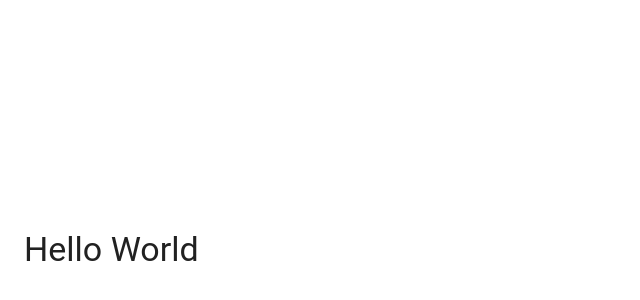
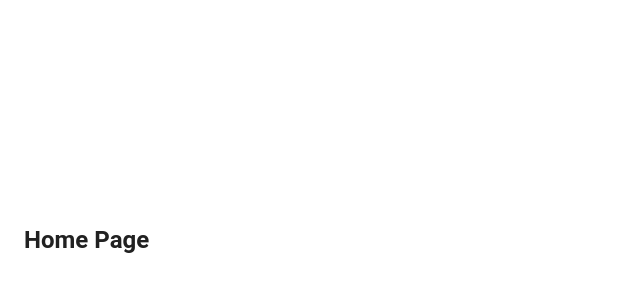
Before and after one commit to CoffeeMan1ac/project-streamline, a React app in the folder frontend/: page / in a window 1280 px wide. Shown: the part 166-466 px from the top of the page, without its empty margins (0-640 px from the left). Built offline with nearby package versions, Linux system fonts and the light colour scheme; the HTML template or start-up script is replaced by a standard one.

Commit message:
Initialise frontend skeleton with React, TypeScript, and MUI

```diff
--- a/frontend/package.json
+++ b/frontend/package.json
@@ -15,7 +15,8 @@
     "@mui/icons-material": "^7.3.7",
     "@mui/material": "^7.3.7",
     "react": "^19.2.0",
-    "react-dom": "^19.2.0"
+    "react-dom": "^19.2.0",
+    "react-router-dom": "^7.13.0"
   },
   "devDependencies": {
     "@eslint/js": "^9.39.1",
--- a/frontend/src/App.tsx
+++ b/frontend/src/App.tsx
@@ -1,15 +1,17 @@
-import { ThemeProvider, CssBaseline, Container, Typography } from "@mui/material";
+import { BrowserRouter } from "react-router-dom";
+import { ThemeProvider, CssBaseline, Container } from "@mui/material";
 import theme from "./theme/theme";
+import AppRoutes from "./routes/AppRoutes";
 
 const App = () => {
   return (
     <ThemeProvider theme={theme}>
-      <CssBaseline /> {/* resets browser styling */}
-      <Container>
-        <Typography variant="h4" sx={{ mt: 4 }}>
-          Hello World
-        </Typography>
-      </Container>
+      <CssBaseline />
+      <BrowserRouter>
+        <Container sx={{ mt: 4 }}>
+          <AppRoutes />
+        </Container>
+      </BrowserRouter>
     </ThemeProvider>
   );
 };
--- /dev/null
+++ b/frontend/src/pages/Home.tsx
@@ -0,0 +1,2 @@
+const Home = () => <h2>Home Page</h2>;
+export default Home;
--- /dev/null
+++ b/frontend/src/routes/AppRoutes.tsx
@@ -0,0 +1,12 @@
+import { Routes, Route } from "react-router-dom";
+import Home from "../pages/Home";
+
+const AppRoutes = () => {
+  return (
+    <Routes>
+      <Route path="/" element={<Home />} />
+    </Routes>
+  );
+};
+
+export default AppRoutes;
```
Also changed, not shown: 1 other file (tests, documents, lock files or other folders).
